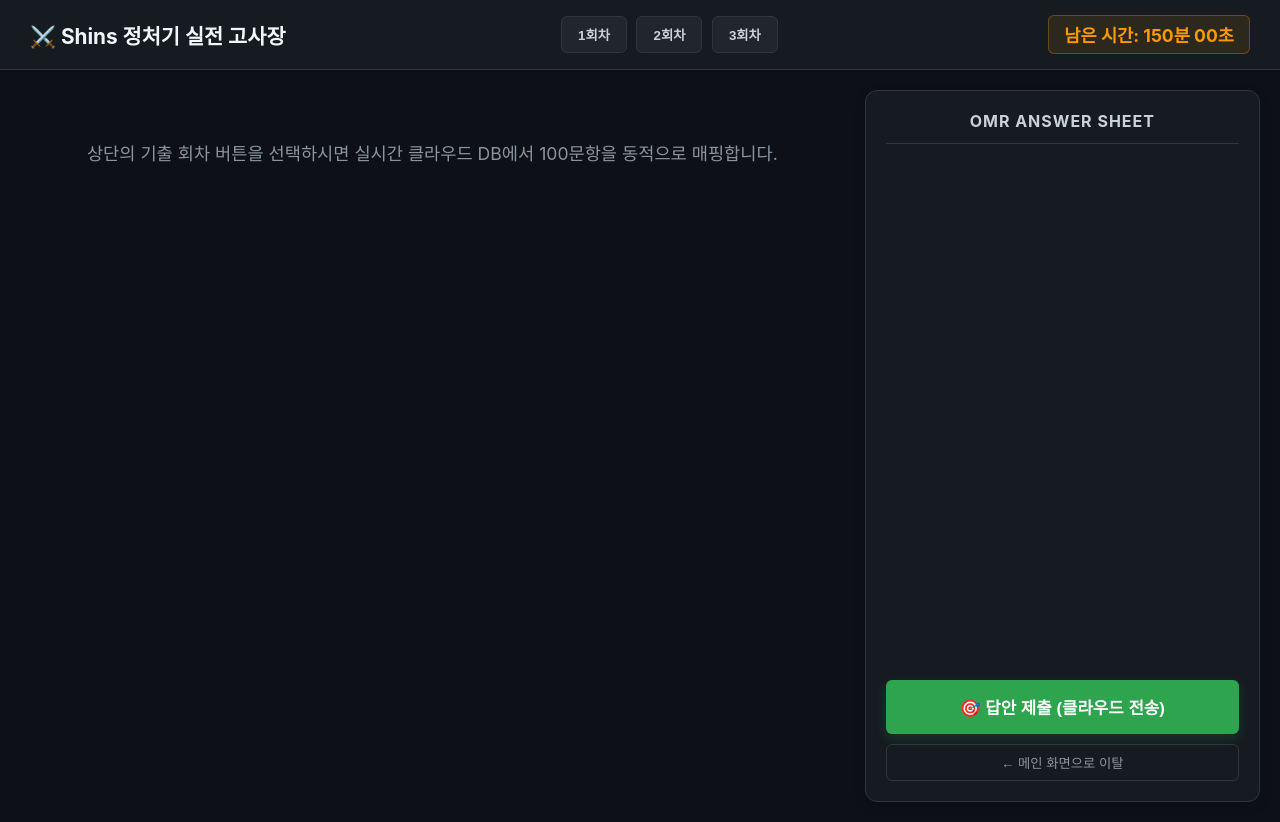
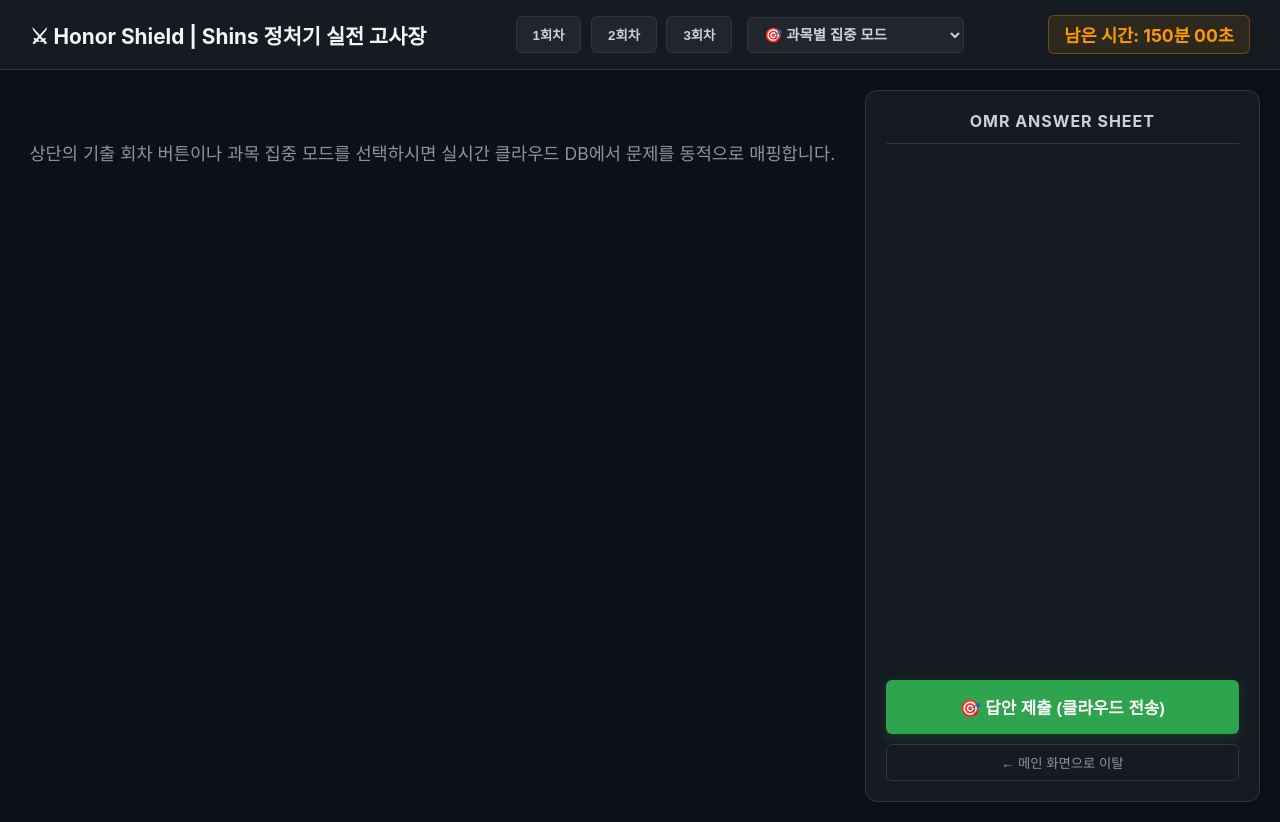
Before and after one commit to omgsmj/cbt-project, a website: page exam.html in a window 1280 px wide. Drawn offline with Linux system fonts and the light colour scheme.

Commit message:
Shins 타이틀 유지하며 과목별 집중 마스터 기능 융합 완료

```diff
--- a/exam.html
+++ b/exam.html
@@ -37,8 +37,13 @@
             position: sticky;
             top: 0;
             z-index: 100;
+            flex-wrap: wrap;
+            gap: 15px;
         }
         .control-bar h2 { margin: 0; font-size: 1.3rem; font-weight: 700; }
+
+        .selector-group { display: flex; align-items: center; gap: 15px; flex-wrap: wrap; }
+
         .session-btns button {
             background: #21262d;
             color: var(--text-color);
@@ -55,6 +60,20 @@
             color: #fff;
             border-color: var(--accent-color);
         }
+
+        /* 과목 집중 모드 전용 드롭다운 */
+        .subject-select {
+            background: #21262d;
+            color: var(--text-color);
+            border: 1px solid var(--border-color);
+            padding: 8px 12px;
+            font-weight: bold;
+            border-radius: 6px;
+            cursor: pointer;
+            outline: none;
+            font-size: 0.9rem;
+        }
+
         .timer-box {
             font-size: 1.1rem;
             font-weight: bold;
@@ -233,11 +252,22 @@
 <body>
 
     <div class="control-bar">
-        <h2>⚔️ Shins 정처기 실전 고사장</h2>
-        <div class="session-btns">
-            <button onclick="loadExam(1)" id="btn-s1">1회차</button>
-            <button onclick="loadExam(2)" id="btn-s2">2회차</button>
-            <button onclick="loadExam(3)" id="btn-s3">3회차</button>
+        <h2>⚔ Honor Shield | Shins 정처기 실전 고사장</h2>
+        <div class="selector-group">
+            <div class="session-btns">
+                <button onclick="loadExam(1)" id="btn-s1">1회차</button>
+                <button onclick="loadExam(2)" id="btn-s2">2회차</button>
+                <button onclick="loadExam(3)" id="btn-s3">3회차</button>
+            </div>
+
+            <select class="subject-select" id="subject-picker" onchange="loadSubjectExam(this.value)">
+                <option value="" disabled selected>🎯 과목별 집중 모드</option>
+                <option value="소프트웨어설계">1과목: 소프트웨어 설계</option>
+                <option value="소프트웨어개발">2과목: 소프트웨어 개발</option>
+                <option value="데이터베이스구축">3과목: 데이터베이스 구축</option>
+                <option value="pro">4과목: 프로그래밍 언어 활용</option>
+                <option value="정보시스템구축관리">5과목: 정보시스템 구축 관리</option>
+            </select>
         </div>
         <div id="timer" class="timer-box">남은 시간: 150분 00초</div>
     </div>
@@ -246,7 +276,7 @@
         <div class="quiz-area">
             <div id="result-area" class="result-box"></div>
             <div id="test-area" style="text-align: center; padding: 50px 0; color: var(--text-muted); font-size: 1.1rem;">
-                상단의 기출 회차 버튼을 선택하시면 실시간 클라우드 DB에서 100문항을 동적으로 매핑합니다.
+                상단의 기출 회차 버튼이나 과목 집중 모드를 선택하시면 실시간 클라우드 DB에서 문제를 동적으로 매핑합니다.
             </div>
         </div>
 
@@ -268,7 +298,7 @@
     </div>
 
     <script>
-        // 렌더 백엔드 서버 고유 파이프라인 주소 고정
+        // ⚠️ 본인의 실제 Render 백엔드 도메인 주소로 교체해서 push 하세요!
         const BACKEND_URL = "https://shins-cbt.onrender.com";
 
         let currentQuestions = [];
@@ -287,23 +317,42 @@
             return `${yy}/${mm}/${dd} ${hh}:${min}`;
         }
 
+        // 회차별 로드 커넥터
         async function loadExam(sessionNum) {
             currentExamTitle = `${sessionNum}회차 모의고사`;
+            document.getElementById("subject-picker").value = "";
 
             document.querySelectorAll('.session-btns button').forEach(b => b.classList.remove('active'));
             const activeBtn = document.getElementById(`btn-s${sessionNum}`);
             if(activeBtn) activeBtn.classList.add('active');
 
+            fetchQuestions(`${BACKEND_URL}/api/questions?session=${sessionNum}`);
+        }
+
+        // 과목별 로드 커넥터
+        async function loadSubjectExam(subjectName) {
+            // 원격 맵핑 상 문장 호환을 위해 4과목 치환 예외 처리 추가
+            let querySubject = subjectName;
+            if(subjectName === "pro") querySubject = "프로그래밍언어활용";
+
+            currentExamTitle = `${querySubject} 집중 마스터`;
+            document.querySelectorAll('.session-btns button').forEach(b => b.classList.remove('active'));
+
+            fetchQuestions(`${BACKEND_URL}/api/questions/subject?subject=${encodeURIComponent(querySubject)}`);
+        }
+
+        // 공통 코어 비동기 네트워크 엔진
+        async function fetchQuestions(url) {
             const testArea = document.getElementById("test-area");
             testArea.innerHTML = "<h3 style='text-align:center; color: var(--accent-color);'>🔄 클라우드 인프라에서 전 과목 기출 데이터를 가동 중입니다...</h3>";
 
             try {
-                const response = await fetch(`${BACKEND_URL}/api/questions?session=${sessionNum}`);
+                const response = await fetch(url);
                 if (!response.ok) throw new Error("네트워크 응답 실패");
 
                 const data = await response.json();
                 if(data.length === 0) {
-                    testArea.innerHTML = "<h3 style='color: var(--danger-color);'>⚠️ 해당 회차의 데이터가 클라우드 DB에 적재되지 않았습니다.</h3>";
+                    testArea.innerHTML = "<h3 style='color: var(--danger-color);'>⚠️ 조건에 매칭되는 데이터 풀이 DB에 존재하지 않습니다.</h3>";
                     return;
                 }
                 renderQuestions(data);
@@ -361,7 +410,6 @@
         function markOMR(displayNum, answerVal) {
             userAnswers[displayNum] = answerVal;
 
-            // 왼쪽 시험지 선택 클래스 제어
             for (let i = 1; i <= 4; i++) {
                 const label = document.getElementById(`label-q-${displayNum}-${i}`);
                 if(label) label.classList.remove("checked-opt");
@@ -369,7 +417,6 @@
             const activeLabel = document.getElementById(`label-q-${displayNum}-${answerVal}`);
             if(activeLabel) activeLabel.classList.add("checked-opt");
 
-            // 오른쪽 OMR 밍킹 클래스 제어
             for (let i = 1; i <= 4; i++) {
                 document.getElementById(`omr-${displayNum}-${i}`).classList.remove("selected");
             }
@@ -410,7 +457,7 @@
                 if (!userAnswers[index + 1]) hasUnanswered = true;
             });
 
-            if (hasUnanswered && !confirm("아직 풀지 않은 빈틈이 존재합니다. 이 상태로 답안을 전송할까요?")) return;
+            if (hasUnanswered && !confirm("아직 풀지 않은 문항이 존재합니다. 이대로 최종 제출 처리를 진행할까요?")) return;
 
             clearInterval(timerInterval);
 
@@ -464,7 +511,6 @@
 
             const isPass = finalScore >= 60 && !isGwarak;
 
-            // 💡 고유 폴더명을 'Shin_Secret_Note'로 단일화하여 인덱스 조회 및 마이그레이션 무결성 최적화
             const payload = {
                 folderName: "Shin_Secret_Note",
                 examTitle: currentExamTitle,
@@ -480,10 +526,10 @@
                     body: JSON.stringify(payload)
                 });
                 const saveResult = await saveResponse.json();
-                console.log("서버 적재 원격 트랜잭션 메시지:", saveResult.message);
+                console.log("원격 레코드 동기화 완료:", saveResult.message);
             } catch(e) {
                 console.error("결과 서버 전송 실패:", e);
-                alert("채점 계산은 완료되었으나, 백엔드 서버 인프라 상태 불안정으로 DB 오답노트 일괄 적재에 실패했습니다.");
+                alert("채점 계산은 완료되었으나, 백엔드 허브와의 연결 지연으로 인해 오답노트 원격 적재에는 실패했습니다.");
             }
 
             const resultArea = document.getElementById("result-area");
```
Also changed, not shown: server.js (+16 -0 lines).
